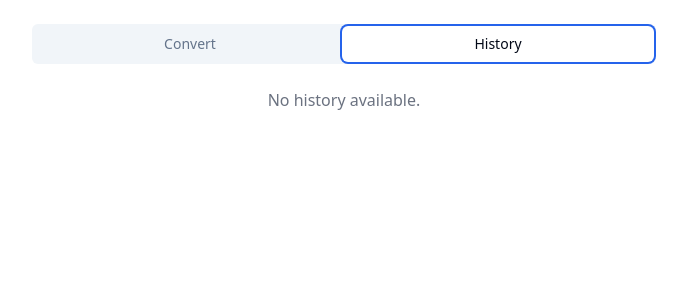
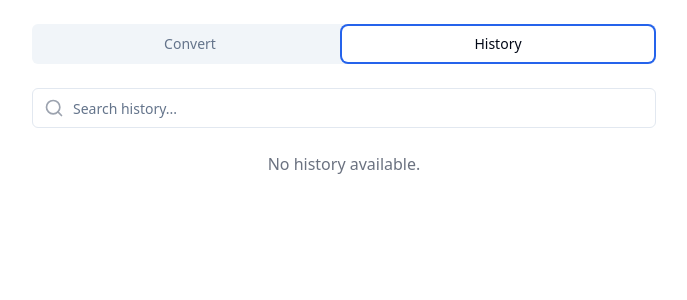
Before and after one commit to prasoon2211/vox, a React (Vite) app: page / in a window 1280 px wide. Both pictures are taken after a click on the tab "History". Shown: the top 300 px of the page, without its empty margins (296-983 px from the left). Built offline with nearby package versions, Linux system fonts and the light colour scheme.

Commit message:
better duration

```diff
--- a/package.json
+++ b/package.json
@@ -17,6 +17,7 @@
     "axios": "^1.7.2",
     "class-variance-authority": "^0.7.0",
     "clsx": "^2.1.1",
+    "fuse.js": "^7.0.0",
     "idb": "^8.0.0",
     "lucide-react": "^0.416.0",
     "openai": "^4.53.2",
--- a/src/App.jsx
+++ b/src/App.jsx
@@ -8,7 +8,9 @@ import { Button } from "@/components/ui/button";
 import { Input } from "@/components/ui/input";
 import { Clipboard } from "lucide-react";
 import { ExternalLink } from "lucide-react";
+import { Search } from "lucide-react";
 import { Play, Trash2, Download } from "lucide-react";
+import Fuse from "fuse.js"; // Add this import for fuzzy search
 
 import AudioPlayer from "./AudioPlayer";
 
@@ -21,6 +23,8 @@ function App() {
   const [history, setHistory] = useState([]);
   const [currentAudio, setCurrentAudio] = useState(null);
   const [isPlaying, setIsPlaying] = useState(false);
+  const [searchTerm, setSearchTerm] = useState(""); // Add this state
+  const [filteredHistory, setFilteredHistory] = useState([]); // Add this state
 
   useEffect(() => {
     try {
@@ -36,6 +40,20 @@ function App() {
     }
     loadHistory();
   }, []);
+
+  useEffect(() => {
+    // Perform fuzzy search whenever history or searchTerm changes
+    if (searchTerm.trim() === "") {
+      setFilteredHistory(history);
+    } else {
+      const fuse = new Fuse(history, {
+        keys: ["title"],
+        threshold: 0.4,
+      });
+      const result = fuse.search(searchTerm);
+      setFilteredHistory(result.map((item) => item.item));
+    }
+  }, [history, searchTerm]);
 
   const loadHistory = async () => {
     try {
@@ -322,10 +340,21 @@ function App() {
         </TabsContent>{" "}
         <TabsContent value="history">
           <div className="space-y-6">
-            {history.length === 0 ? (
+            <div className="relative">
+              <Input
+                type="text"
+                placeholder="Search history..."
+                value={searchTerm}
+                onChange={(e) => setSearchTerm(e.target.value)}
+                className="pl-10"
+              />
+              <Search className="w-5 h-5 absolute left-3 top-1/2 transform -translate-y-1/2 text-gray-400" />
+            </div>
+
+            {filteredHistory.length === 0 ? (
               <p className="text-center text-gray-500">No history available.</p>
             ) : (
-              history.map((item, index) => (
+              filteredHistory.map((item, index) => (
                 <div
                   key={index}
                   className="bg-gray-50 rounded-lg shadow-md hover:shadow-lg transition-shadow duration-300 overflow-hidden"
@@ -343,10 +372,14 @@ function App() {
                       </a>
                     </h3>
                     <p className="text-sm text-gray-600 mb-2">
-                      Duration: {Math.floor(item.duration / 60)}:
-                      {Math.floor(item.duration % 60)
-                        .toString()
-                        .padStart(2, "0")}
+                      Duration:{" "}
+                      {Math.floor(item.duration / 3600) > 0
+                        ? `${Math.floor(item.duration / 3600)} h ${Math.floor(
+                            (item.duration % 3600) / 60
+                          )} min`
+                        : `${Math.floor(item.duration / 60)} min ${Math.floor(
+                            item.duration % 60
+                          )} sec`}
                     </p>
                     <div className="flex justify-between items-center mt-4">
                       <button
```
Also changed, not shown: 1 other file (tests, documents, lock files or other folders).
